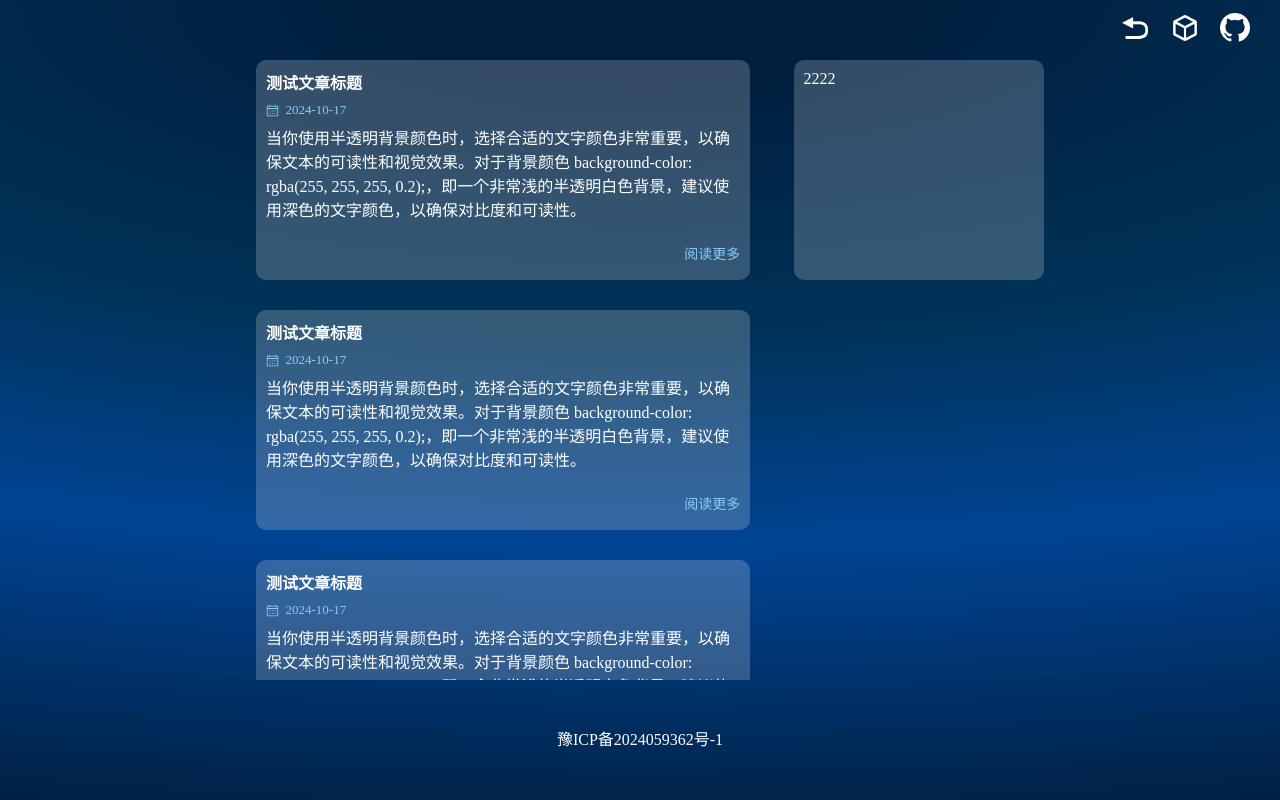
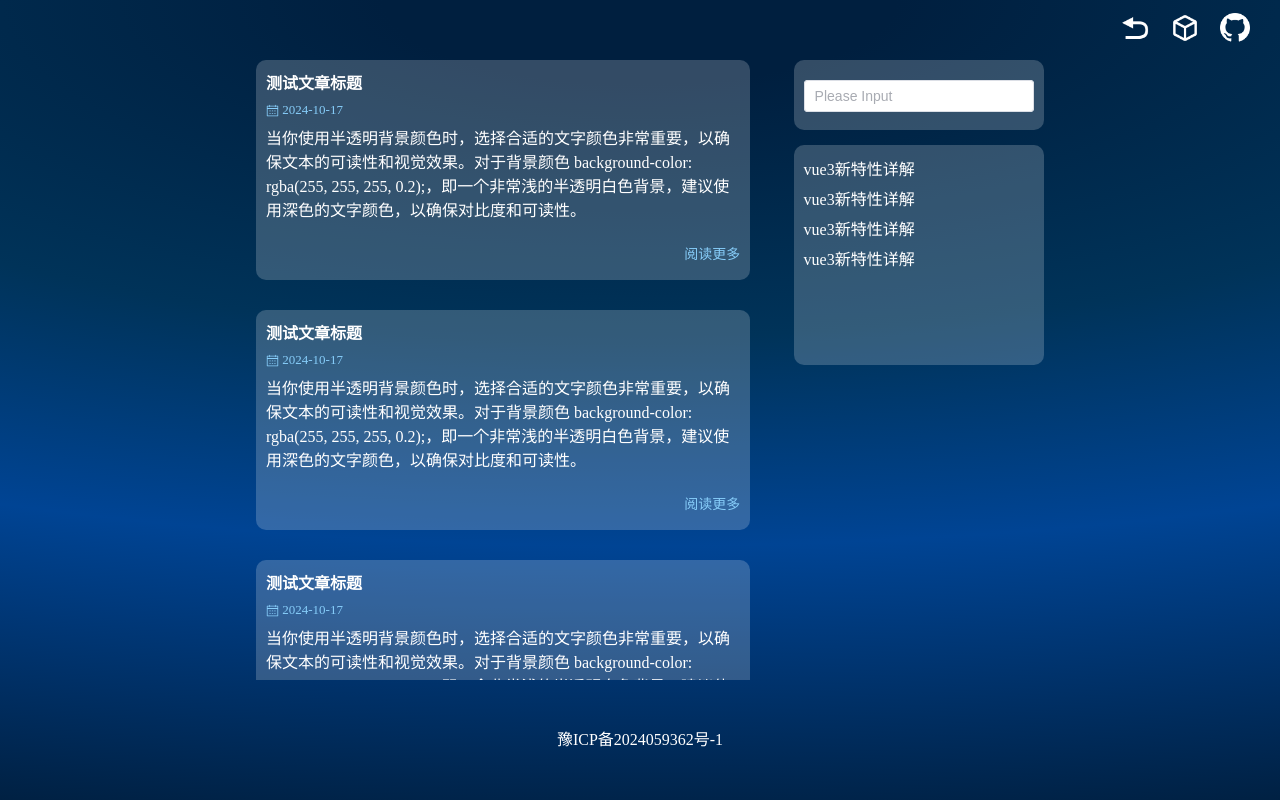
Before and after one commit to ddddkw/Beans_web, a Vue app: page /#/blog in a window 1280 px wide. Built offline with nearby package versions, Linux system fonts and the light colour scheme; what alova, qiankun would draw is missing.

Commit message:
集成md-editor-v3文本编辑器

```diff
--- a/components.d.ts
+++ b/components.d.ts
@@ -9,6 +9,7 @@ declare module 'vue' {
   export interface GlobalComponents {
     ElButton: typeof import('element-plus/es')['ElButton']
     ElIcon: typeof import('element-plus/es')['ElIcon']
+    ElInput: typeof import('element-plus/es')['ElInput']
     Footer: typeof import('./src/components/footer.vue')['default']
     Header: typeof import('./src/components/header.vue')['default']
     RouterLink: typeof import('vue-router')['RouterLink']
--- a/src/views/BlogHome/index.css
+++ b/src/views/BlogHome/index.css
@@ -21,14 +21,6 @@
     border-radius: 10px;
     color: #ffffff;
     margin-bottom: 30px;
-}
-.blog_right {
-    padding: 10px 10px;
-    height: 200px;
-    width: 100%;
-    background-color: rgba(255, 255, 255, 0.2);
-    border-radius: 10px;
-    color: #ffffff;
 }
 .article_title {
     height: 25px;
@@ -65,3 +57,24 @@
 .container_right {
     width: 30%;
 }
+.blog_search {
+    padding: 10px 10px;
+    width: 100%;
+    height: 50px;
+    line-height: 50px;
+    background-color: rgba(255, 255, 255, 0.2);
+    border-radius: 10px;
+}
+.relatedBlogs {
+    margin-top: 15px;
+    padding: 10px 10px;
+    width: 100%;
+    height: 200px;
+    background-color: rgba(255, 255, 255, 0.2);
+    border-radius: 10px;
+    color: white;
+}
+.relatedItems {
+    height: 30px;
+    line-height: 30px;
+}
--- a/src/views/BlogHome/index.vue
+++ b/src/views/BlogHome/index.vue
@@ -6,7 +6,7 @@
         <div class="blog_left">
           <div class="article_title">测试文章标题</div>
           <div class="article_time">
-            <el-icon><Calendar/></el-icon>&nbsp;&nbsp;<span>2024-10-17</span>
+            <el-icon><Calendar/></el-icon>&nbsp;<span>2024-10-17</span>
           </div>
           <div class="article_content">
             当你使用半透明背景颜色时，选择合适的文字颜色非常重要，以确保文本的可读性和视觉效果。对于背景颜色 background-color: rgba(255, 255, 255, 0.2);，即一个非常浅的半透明白色背景，建议使用深色的文字颜色，以确保对比度和可读性。
@@ -16,7 +16,7 @@
         <div class="blog_left">
           <div class="article_title">测试文章标题</div>
           <div class="article_time">
-            <el-icon><Calendar/></el-icon>&nbsp;&nbsp;<span>2024-10-17</span>
+            <el-icon><Calendar/></el-icon>&nbsp;<span>2024-10-17</span>
           </div>
           <div class="article_content">
             当你使用半透明背景颜色时，选择合适的文字颜色非常重要，以确保文本的可读性和视觉效果。对于背景颜色 background-color: rgba(255, 255, 255, 0.2);，即一个非常浅的半透明白色背景，建议使用深色的文字颜色，以确保对比度和可读性。
@@ -26,7 +26,7 @@
         <div class="blog_left">
           <div class="article_title">测试文章标题</div>
           <div class="article_time">
-            <el-icon><Calendar/></el-icon>&nbsp;&nbsp;<span>2024-10-17</span>
+            <el-icon><Calendar/></el-icon>&nbsp;<span>2024-10-17</span>
           </div>
           <div class="article_content">
             当你使用半透明背景颜色时，选择合适的文字颜色非常重要，以确保文本的可读性和视觉效果。对于背景颜色 background-color: rgba(255, 255, 255, 0.2);，即一个非常浅的半透明白色背景，建议使用深色的文字颜色，以确保对比度和可读性。
@@ -36,7 +36,7 @@
         <div class="blog_left">
           <div class="article_title">测试文章标题</div>
           <div class="article_time">
-            <el-icon><Calendar/></el-icon>&nbsp;&nbsp;<span>2024-10-17</span>
+            <el-icon><Calendar/></el-icon>&nbsp;<span>2024-10-17</span>
           </div>
           <div class="article_content">
             当你使用半透明背景颜色时，选择合适的文字颜色非常重要，以确保文本的可读性和视觉效果。对于背景颜色 background-color: rgba(255, 255, 255, 0.2);，即一个非常浅的半透明白色背景，建议使用深色的文字颜色，以确保对比度和可读性。
@@ -46,7 +46,7 @@
         <div class="blog_left">
           <div class="article_title">测试文章标题</div>
           <div class="article_time">
-            <el-icon><Calendar/></el-icon>&nbsp;&nbsp;<span>2024-10-17</span>
+            <el-icon><Calendar/></el-icon>&nbsp;<span>2024-10-17</span>
           </div>
           <div class="article_content">
             当你使用半透明背景颜色时，选择合适的文字颜色非常重要，以确保文本的可读性和视觉效果。对于背景颜色 background-color: rgba(255, 255, 255, 0.2);，即一个非常浅的半透明白色背景，建议使用深色的文字颜色，以确保对比度和可读性。
@@ -56,7 +56,7 @@
         <div class="blog_left">
           <div class="article_title">测试文章标题</div>
           <div class="article_time">
-            <el-icon><Calendar/></el-icon>&nbsp;&nbsp;<span>2024-10-17</span>
+            <el-icon><Calendar/></el-icon>&nbsp;<span>2024-10-17</span>
           </div>
           <div class="article_content">
             当你使用半透明背景颜色时，选择合适的文字颜色非常重要，以确保文本的可读性和视觉效果。对于背景颜色 background-color: rgba(255, 255, 255, 0.2);，即一个非常浅的半透明白色背景，建议使用深色的文字颜色，以确保对比度和可读性。
@@ -66,7 +66,7 @@
         <div class="blog_left">
           <div class="article_title">测试文章标题</div>
           <div class="article_time">
-            <el-icon><Calendar/></el-icon>&nbsp;&nbsp;<span>2024-10-17</span>
+            <el-icon><Calendar/></el-icon>&nbsp;<span>2024-10-17</span>
           </div>
           <div class="article_content">
             当你使用半透明背景颜色时，选择合适的文字颜色非常重要，以确保文本的可读性和视觉效果。对于背景颜色 background-color: rgba(255, 255, 255, 0.2);，即一个非常浅的半透明白色背景，建议使用深色的文字颜色，以确保对比度和可读性。
@@ -75,8 +75,28 @@
         </div>
       </div>
       <div class="container_right">
-        <div class="blog_right">
-          2222
+        <div class="blog_search">
+          <el-input
+              v-model="searchValue"
+              style="width: 100%"
+              placeholder="Please Input"
+              :suffix-icon="Search"
+              @change="searchBlog"
+          />
+        </div>
+        <div class="relatedBlogs">
+          <div class="relatedItems">
+            vue3新特性详解
+          </div>
+          <div class="relatedItems">
+            vue3新特性详解
+          </div>
+          <div class="relatedItems">
+            vue3新特性详解
+          </div>
+          <div class="relatedItems">
+            vue3新特性详解
+          </div>
         </div>
       </div>
     </div>
@@ -88,6 +108,11 @@ import Footer from '../../components/footer.vue'
 import {ref} from "vue";
 import Header from '../../components/header.vue'
 const footerRef = ref(null);
+let searchValue = ref('')
+
+const searchBlog = function () {
+
+}
 
 </script>
 <style lang="scss">
```
Also changed, not shown: src/views/addBlog/components/add.vue (added, +7 -0 lines), src/views/addBlog/components/viewBlog.vue (added, +7 -0 lines), src/views/addBlog/index.vue (added, +7 -0 lines).
